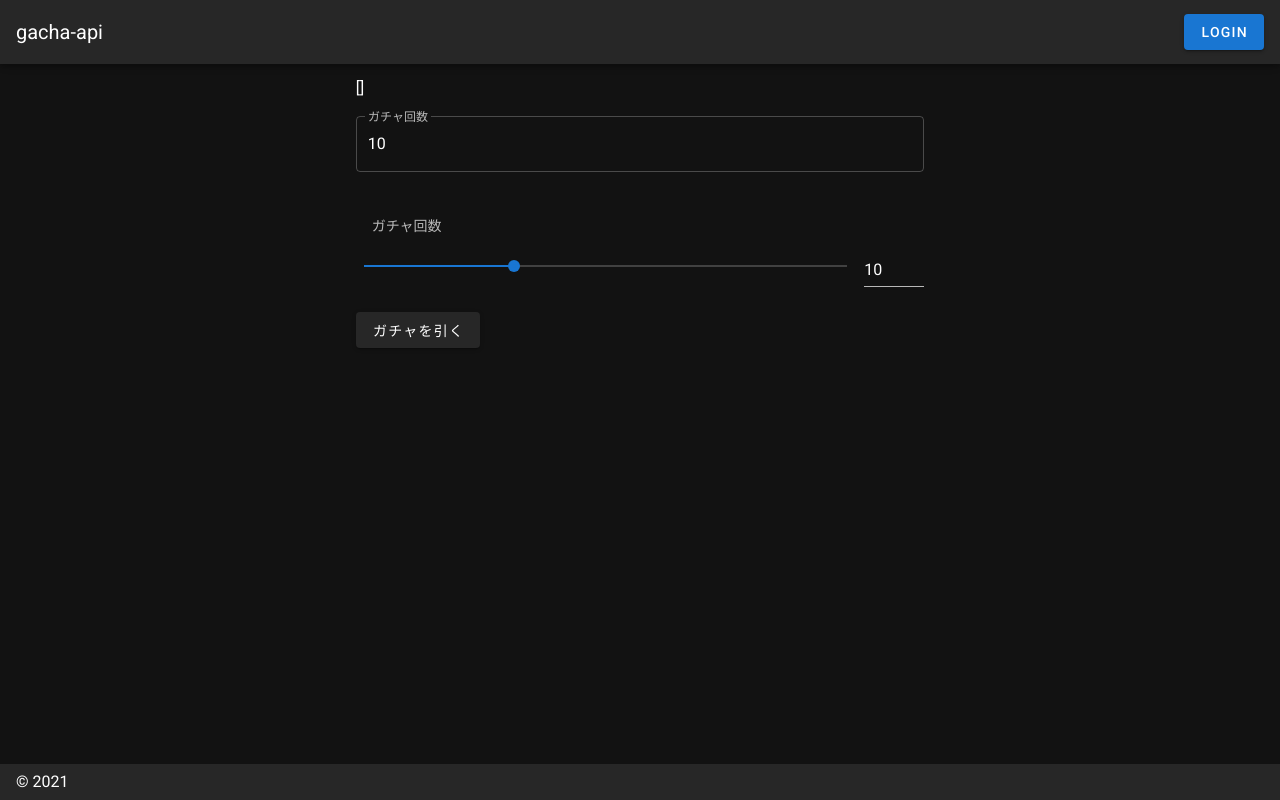
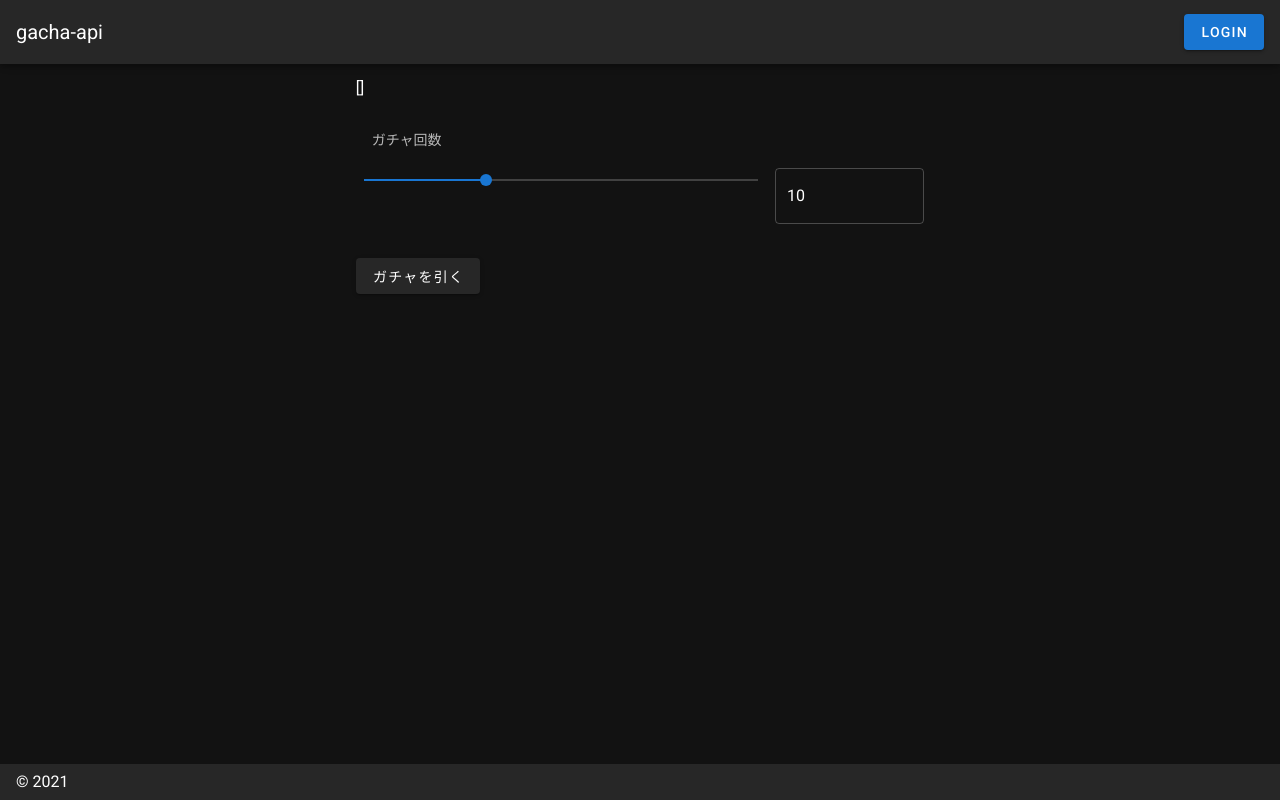
Before and after one commit to GotoRen/gacha-api, a Nuxt app in the folder ui/gacha/: page / in a window 1280 px wide. Built offline with nearby package versions, Linux system fonts and the light colour scheme.

Commit message:
uiの修正

```diff
--- a/ui/gacha/pages/index.vue
+++ b/ui/gacha/pages/index.vue
@@ -3,7 +3,6 @@
     <v-row justify="center" align="center">
       <v-col cols="12" sm="8" md="6">
         <p>{{ result }}</p>
-         <v-text-field label="ガチャ回数" outlined v-model.number="num"/>
          <v-subheader>ガチャ回数</v-subheader>
          <v-slider
             v-model.number="num"
@@ -13,9 +12,8 @@
           <template v-slot:append>
             <v-text-field
               v-model.number="num"
-              class="mt-0 pt-0"
               type="number"
-              style="width: 60px"
+              outlined
             ></v-text-field>
           </template>
         </v-slider>
```
